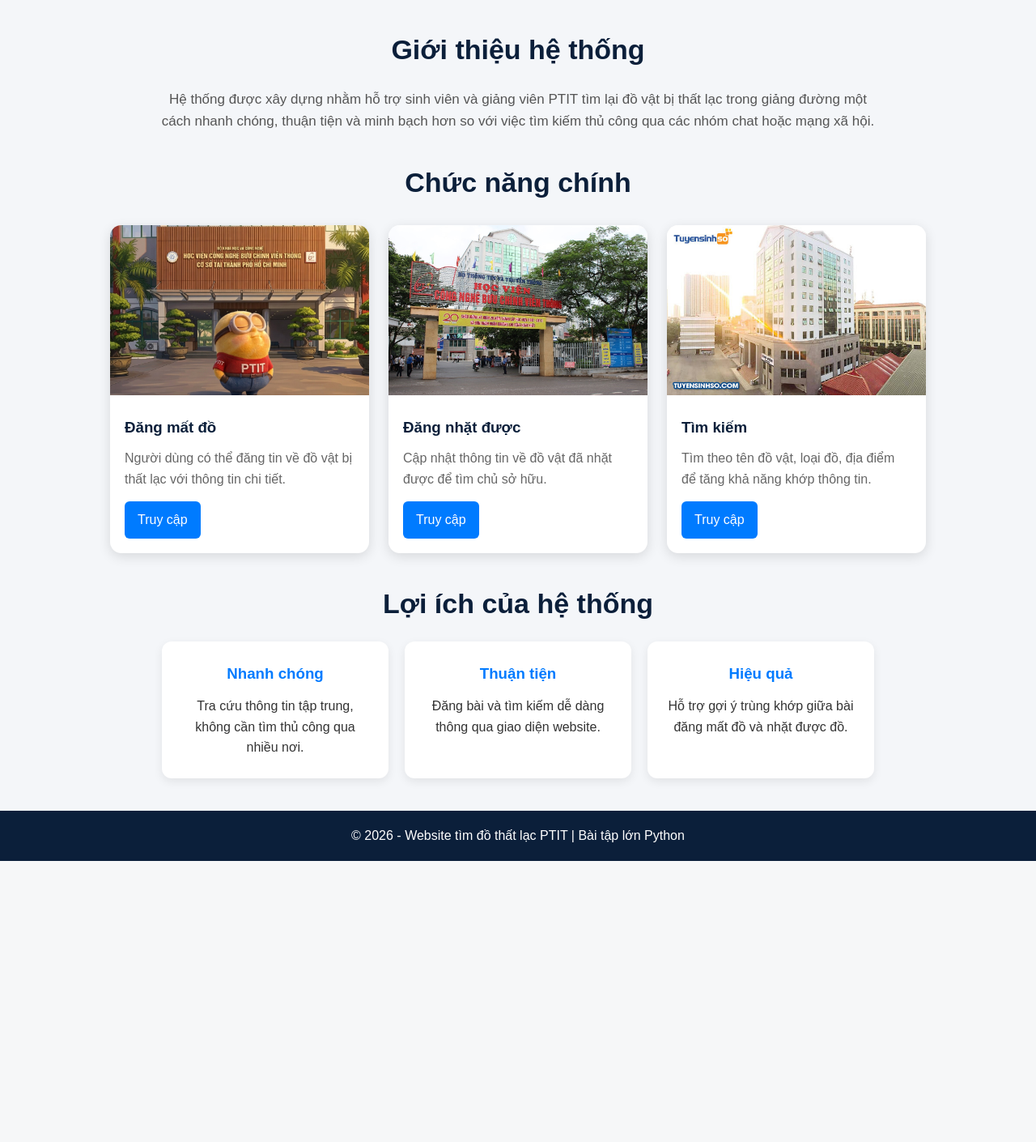
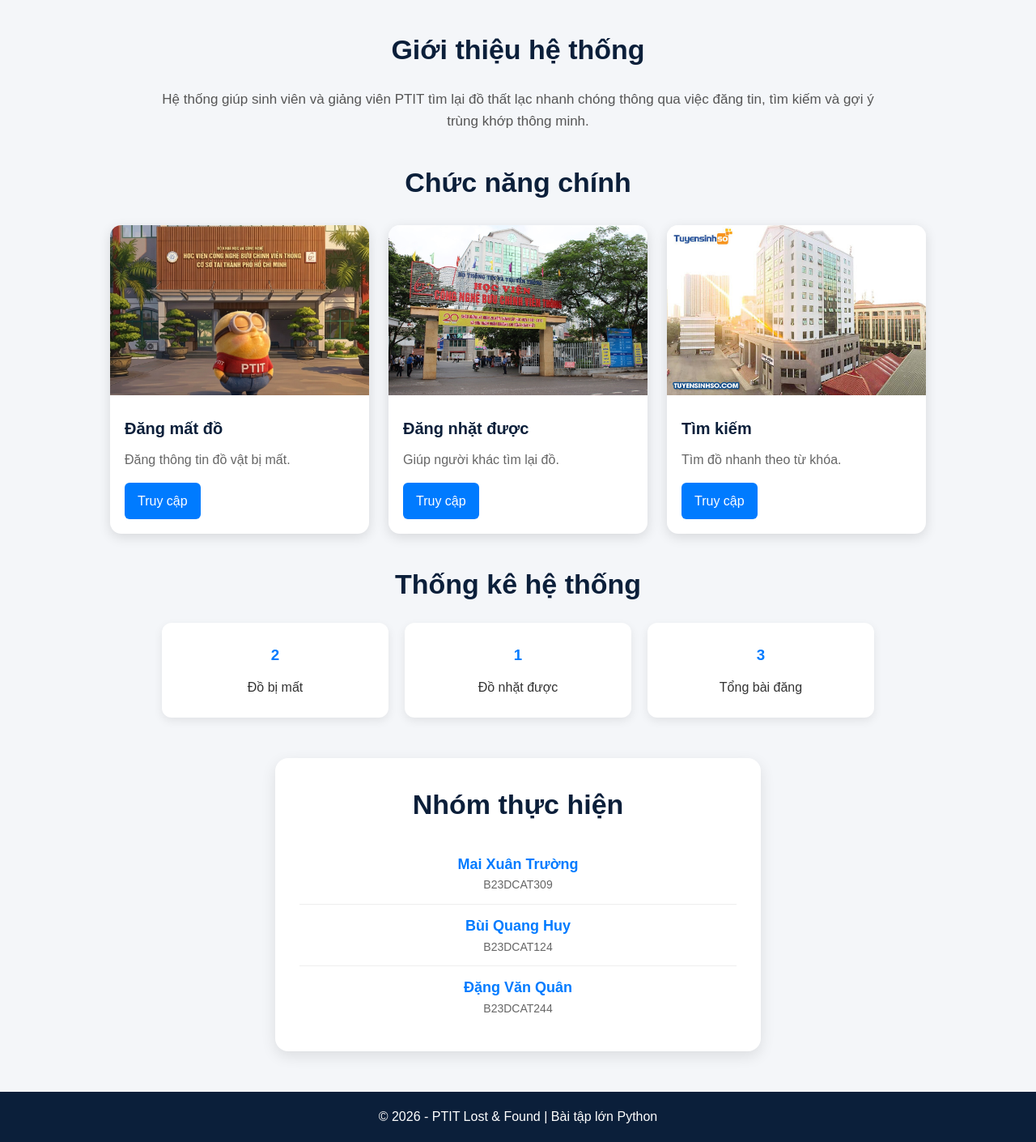
Before and after one commit to xuantruongth1/web-tim-do-ptit, a Flask app: page / in a window 1280 px wide. Shown: the part 571-1981 px from the top of the page at 81% size. Before the commit the page ends 1634 px from the top, so only its background shows below. Run offline with Flask 3, Linux system fonts and the light colour scheme; data comes from the database, SQL or seed files in the repository; both versions use the stored data as it was after the commit.

Commit message:
update UI + team section + upload image

```diff
--- a/app.py
+++ b/app.py
@@ -1,11 +1,27 @@
 from flask import Flask, render_template, request, redirect
 import sqlite3
 from datetime import datetime
+import os
+from werkzeug.utils import secure_filename
 
 app = Flask(__name__)
 
+UPLOAD_FOLDER = "static/uploads"
+ALLOWED_EXTENSIONS = {"png", "jpg", "jpeg", "gif"}
+
+app.config["UPLOAD_FOLDER"] = UPLOAD_FOLDER
+
+# Tự tạo thư mục uploads nếu chưa có
+os.makedirs(UPLOAD_FOLDER, exist_ok=True)
+
+
+def allowed_file(filename):
+    return "." in filename and filename.rsplit(".", 1)[1].lower() in ALLOWED_EXTENSIONS
+
+
 def connect_db():
     return sqlite3.connect("database.db")
+
 
 def create_tables():
     conn = connect_db()
@@ -19,7 +35,8 @@ def create_tables():
         description TEXT,
         location TEXT,
         time TEXT,
-        contact TEXT
+        contact TEXT,
+        image TEXT
     )
     """)
 
@@ -31,35 +48,76 @@ def create_tables():
         description TEXT,
         location TEXT,
         time TEXT,
-        contact TEXT
+        contact TEXT,
+        image TEXT
     )
     """)
 
     conn.commit()
+
+    # Nếu DB cũ chưa có cột image thì thêm vào
+    try:
+        cursor.execute("ALTER TABLE lost_items ADD COLUMN image TEXT")
+    except:
+        pass
+
+    try:
+        cursor.execute("ALTER TABLE found_items ADD COLUMN image TEXT")
+    except:
+        pass
+
+    conn.commit()
     conn.close()
+
 
 create_tables()
 
+
 @app.route("/")
 def home():
-    return render_template("home.html")
+    conn = connect_db()
+    cursor = conn.cursor()
+
+    lost = cursor.execute("SELECT * FROM lost_items").fetchall()
+    found = cursor.execute("SELECT * FROM found_items").fetchall()
+
+    conn.close()
+
+    return render_template("home.html", lost_count=len(lost), found_count=len(found))
+
 
 @app.route("/lost", methods=["GET", "POST"])
 def lost():
     if request.method == "POST":
+        image_name = ""
+
+        if "image" in request.files:
+            file = request.files["image"]
+            if file and file.filename != "" and allowed_file(file.filename):
+                image_name = secure_filename(file.filename)
+
+                # tránh trùng tên file
+                if image_name:
+                    name, ext = os.path.splitext(image_name)
+                    image_name = f"{name}_{int(datetime.now().timestamp())}{ext}"
+
+                save_path = os.path.join(app.config["UPLOAD_FOLDER"], image_name)
+                file.save(save_path)
+
         conn = connect_db()
         cursor = conn.cursor()
 
         cursor.execute("""
-        INSERT INTO lost_items (item_name, category, description, location, time, contact)
-        VALUES (?, ?, ?, ?, ?, ?)
+        INSERT INTO lost_items (item_name, category, description, location, time, contact, image)
+        VALUES (?, ?, ?, ?, ?, ?, ?)
         """, (
             request.form["item_name"],
             request.form["category"],
             request.form["description"],
             request.form["location"],
             str(datetime.now()),
-            request.form["contact"]
+            request.form["contact"],
+            image_name
         ))
 
         conn.commit()
@@ -68,22 +126,39 @@ def lost():
 
     return render_template("lost.html")
 
+
 @app.route("/found", methods=["GET", "POST"])
 def found():
     if request.method == "POST":
+        image_name = ""
+
+        if "image" in request.files:
+            file = request.files["image"]
+            if file and file.filename != "" and allowed_file(file.filename):
+                image_name = secure_filename(file.filename)
+
+                # tránh trùng tên file
+                if image_name:
+                    name, ext = os.path.splitext(image_name)
+                    image_name = f"{name}_{int(datetime.now().timestamp())}{ext}"
+
+                save_path = os.path.join(app.config["UPLOAD_FOLDER"], image_name)
+                file.save(save_path)
+
         conn = connect_db()
         cursor = conn.cursor()
 
         cursor.execute("""
-        INSERT INTO found_items (item_name, category, description, location, time, contact)
-        VALUES (?, ?, ?, ?, ?, ?)
+        INSERT INTO found_items (item_name, category, description, location, time, contact, image)
+        VALUES (?, ?, ?, ?, ?, ?, ?)
         """, (
             request.form["item_name"],
             request.form["category"],
             request.form["description"],
             request.form["location"],
             str(datetime.now()),
-            request.form["contact"]
+            request.form["contact"],
+            image_name
         ))
 
         conn.commit()
@@ -91,6 +166,7 @@ def found():
         return redirect("/list")
 
     return render_template("found.html")
+
 
 @app.route("/list")
 def list_items():
@@ -102,6 +178,7 @@ def list_items():
 
     conn.close()
     return render_template("list.html", lost=lost, found=found)
+
 
 @app.route("/search", methods=["GET", "POST"])
 def search():
@@ -115,28 +192,53 @@ def search():
         cursor = conn.cursor()
 
         results_lost = cursor.execute(
-            "SELECT * FROM lost_items WHERE item_name LIKE ?", ('%' + keyword + '%',)
+            "SELECT * FROM lost_items WHERE item_name LIKE ?",
+            ('%' + keyword + '%',)
         ).fetchall()
 
         results_found = cursor.execute(
-            "SELECT * FROM found_items WHERE item_name LIKE ?", ('%' + keyword + '%',)
+            "SELECT * FROM found_items WHERE item_name LIKE ?",
+            ('%' + keyword + '%',)
         ).fetchall()
 
         conn.close()
 
     return render_template("search.html", lost=results_lost, found=results_found)
 
+
 def match_score(l, f):
     score = 0
-    if l[1].lower() in f[1].lower() or f[1].lower() in l[1].lower():
-        score += 30
-    if l[4].lower() == f[4].lower():
-        score += 30
-    if l[2].lower() == f[2].lower():
+
+    lost_name = (l[1] or "").lower()
+    found_name = (f[1] or "").lower()
+    lost_category = (l[2] or "").lower()
+    found_category = (f[2] or "").lower()
+    lost_description = (l[3] or "").lower()
+    found_description = (f[3] or "").lower()
+    lost_location = (l[4] or "").lower()
+    found_location = (f[4] or "").lower()
+
+    # tên gần giống
+    if lost_name == found_name:
+        score += 40
+    elif lost_name in found_name or found_name in lost_name:
+        score += 25
+
+    # địa điểm
+    if lost_location == found_location:
+        score += 25
+
+    # loại đồ
+    if lost_category == found_category:
         score += 20
-    if l[3].lower() in f[3].lower() or f[3].lower() in l[3].lower():
-        score += 20
+
+    # mô tả (so từ khóa)
+    for word in lost_description.split():
+        if word and word in found_description:
+            score += 5
+
     return score
+
 
 @app.route("/match")
 def match():
@@ -157,5 +259,6 @@ def match():
     conn.close()
     return render_template("match.html", results=results)
 
+
 if __name__ == "__main__":
     app.run(host="0.0.0.0", port=5000, debug=True)
--- a/static/css/style.css
+++ b/static/css/style.css
@@ -47,7 +47,7 @@ body {
 
 /* Hero */
 .hero {
-    background: url("../images/hero.jpg") center/cover no-repeat;
+    background: url("/static/images/hero.png") center/cover no-repeat;
     height: 500px;
     position: relative;
 }
@@ -151,6 +151,11 @@ h2 {
     width: 100%;
     height: 210px;
     object-fit: cover;
+    transition: transform 0.4s ease;
+}
+
+.card:hover img {
+    transform: scale(1.05);
 }
 
 .card-content {
@@ -160,6 +165,7 @@ h2 {
 .card-content h3 {
     margin-bottom: 10px;
     color: #0b1f3a;
+    font-size: 20px;
 }
 
 .card-content p {
@@ -243,6 +249,11 @@ button:hover {
     border-left: 5px solid #007bff;
     border-radius: 10px;
     box-shadow: 0 2px 8px rgba(0, 0, 0, 0.08);
+    transition: 0.3s;
+}
+
+.item:hover {
+    transform: translateY(-4px);
 }
 
 .item h3 {
@@ -311,6 +322,24 @@ button:hover {
     margin-bottom: 12px;
 }
 
+/* Item image */
+.item-image {
+    width: 220px;
+    max-width: 100%;
+    height: 180px;
+    object-fit: cover;
+    border-radius: 10px;
+    margin: 12px 0;
+    display: block;
+    border: 1px solid #ddd;
+}
+
+/* File input */
+input[type="file"] {
+    padding: 8px;
+    background: white;
+}
+
 /* Footer */
 .footer {
     background: #0b1f3a;
@@ -346,3 +375,39 @@ button:hover {
         height: 420px;
     }
 }
+
+/* ===== TEAM SECTION ===== */
+.team-box {
+    background: white;
+    padding: 30px;
+    border-radius: 16px;
+    margin: 50px auto;
+    max-width: 600px;
+    text-align: center;
+    box-shadow: 0 6px 18px rgba(0,0,0,0.1);
+}
+
+.team-box h2 {
+    margin-bottom: 20px;
+    color: #0b1f3a;
+}
+
+.team-member {
+    padding: 12px;
+    border-bottom: 1px solid #eee;
+}
+
+.team-member:last-child {
+    border-bottom: none;
+}
+
+.name {
+    font-weight: bold;
+    font-size: 18px;
+    color: #007bff;
+}
+
+.id {
+    font-size: 14px;
+    color: #666;
+}
--- a/templates/home.html
+++ b/templates/home.html
@@ -3,11 +3,14 @@
 <head>
     <meta charset="UTF-8">
     <meta name="viewport" content="width=device-width, initial-scale=1.0">
-    <title>Trang chủ - Website tìm đồ thất lạc PTIT</title>
+    <title>PTIT Lost & Found</title>
+
+    <!-- CSS đúng chuẩn -->
     <link rel="stylesheet" href="{{ url_for('static', filename='css/style.css') }}">
 </head>
 <body>
 
+    <!-- NAVBAR -->
     <header class="navbar">
         <div class="logo">PTIT Lost & Found</div>
         <nav>
@@ -20,14 +23,17 @@
         </nav>
     </header>
 
+    <!-- HERO -->
     <section class="hero">
         <div class="hero-overlay">
             <div class="hero-content">
-                <h1>Website tìm lại đồ vật thất lạc trong giảng đường PTIT</h1>
+                <h1>PTIT Lost & Found System</h1>
                 <p>
-                    Hỗ trợ sinh viên đăng tin mất đồ, nhặt được đồ và tìm kiếm nhanh chóng
-                    trong khuôn viên Học viện Công nghệ Bưu chính Viễn thông.
+                    Nhanh chóng – Thuận tiện – Hiệu quả
+                    <br>
+                    Hỗ trợ sinh viên tìm lại đồ thất lạc trong khuôn viên PTIT
                 </p>
+
                 <div class="hero-buttons">
                     <a href="/lost" class="btn-primary">Đăng mất đồ</a>
                     <a href="/found" class="btn-secondary">Đăng nhặt được</a>
@@ -36,68 +42,96 @@
         </div>
     </section>
 
+    <!-- INTRO -->
     <section class="intro container">
         <h2>Giới thiệu hệ thống</h2>
         <p>
-            Hệ thống được xây dựng nhằm hỗ trợ sinh viên và giảng viên PTIT tìm lại đồ vật
-            bị thất lạc trong giảng đường một cách nhanh chóng, thuận tiện và minh bạch hơn
-            so với việc tìm kiếm thủ công qua các nhóm chat hoặc mạng xã hội.
+            Hệ thống giúp sinh viên và giảng viên PTIT tìm lại đồ thất lạc nhanh chóng
+            thông qua việc đăng tin, tìm kiếm và gợi ý trùng khớp thông minh.
         </p>
     </section>
 
+    <!-- FEATURES -->
     <section class="features container">
         <h2>Chức năng chính</h2>
 
         <div class="feature-grid">
+
             <div class="card">
-                <img src="{{ url_for('static', filename='images/lost.jpg') }}" alt="Đăng mất đồ">
+                <img src="{{ url_for('static', filename='images/lost.jpg') }}">
                 <div class="card-content">
                     <h3>Đăng mất đồ</h3>
-                    <p>Người dùng có thể đăng tin về đồ vật bị thất lạc với thông tin chi tiết.</p>
+                    <p>Đăng thông tin đồ vật bị mất.</p>
                     <a href="/lost" class="card-btn">Truy cập</a>
                 </div>
             </div>
 
             <div class="card">
-                <img src="{{ url_for('static', filename='images/found.jpg') }}" alt="Đăng nhặt được">
+                <img src="{{ url_for('static', filename='images/found.jpg') }}">
                 <div class="card-content">
                     <h3>Đăng nhặt được</h3>
-                    <p>Cập nhật thông tin về đồ vật đã nhặt được để tìm chủ sở hữu.</p>
+                    <p>Giúp người khác tìm lại đồ.</p>
                     <a href="/found" class="card-btn">Truy cập</a>
                 </div>
             </div>
 
             <div class="card">
-                <img src="{{ url_for('static', filename='images/search.jpg') }}" alt="Tìm kiếm">
+                <img src="{{ url_for('static', filename='images/search.jpg') }}">
                 <div class="card-content">
                     <h3>Tìm kiếm</h3>
-                    <p>Tìm theo tên đồ vật, loại đồ, địa điểm để tăng khả năng khớp thông tin.</p>
+                    <p>Tìm đồ nhanh theo từ khóa.</p>
                     <a href="/search" class="card-btn">Truy cập</a>
                 </div>
             </div>
+
         </div>
     </section>
 
+    <!-- STATS -->
     <section class="stats container">
-        <h2>Lợi ích của hệ thống</h2>
+        <h2>Thống kê hệ thống</h2>
+
         <div class="stats-grid">
+
             <div class="stat-box">
-                <h3>Nhanh chóng</h3>
-                <p>Tra cứu thông tin tập trung, không cần tìm thủ công qua nhiều nơi.</p>
+                <h3>{{ lost_count }}</h3>
+                <p>Đồ bị mất</p>
             </div>
+
             <div class="stat-box">
-                <h3>Thuận tiện</h3>
-                <p>Đăng bài và tìm kiếm dễ dàng thông qua giao diện website.</p>
+                <h3>{{ found_count }}</h3>
+                <p>Đồ nhặt được</p>
             </div>
+
             <div class="stat-box">
-                <h3>Hiệu quả</h3>
-                <p>Hỗ trợ gợi ý trùng khớp giữa bài đăng mất đồ và nhặt được đồ.</p>
+                <h3>{{ lost_count + found_count }}</h3>
+                <p>Tổng bài đăng</p>
             </div>
+
         </div>
     </section>
 
+<div class="team-box">
+    <h2>Nhóm thực hiện</h2>
+
+    <div class="team-member">
+        <p class="name">Mai Xuân Trường</p>
+        <p class="id">B23DCAT309</p>
+    </div>
+
+    <div class="team-member">
+        <p class="name">Bùi Quang Huy</p>
+        <p class="id">B23DCAT124</p>
+    </div>
+
+    <div class="team-member">
+        <p class="name">Đặng Văn Quân</p>
+        <p class="id">B23DCAT244</p>
+    </div>
+</div>
+    <!-- FOOTER -->
     <footer class="footer">
-        <p>© 2026 - Website tìm đồ thất lạc PTIT | Bài tập lớn Python</p>
+        <p>© 2026 - PTIT Lost & Found | Bài tập lớn Python</p>
     </footer>
 
 </body>
```
Also changed, not shown: templates/found.html (+9 -1 lines), templates/list.html (+13 -0 lines), templates/lost.html (+9 -1 lines), templates/match.html (+16 -5 lines), templates/search.html (+14 -2 lines), database.db, static/uploads/ChatGPT_Image_02_45_19_26_thg_1_2026_1775069032.png (added), 1 other file.
